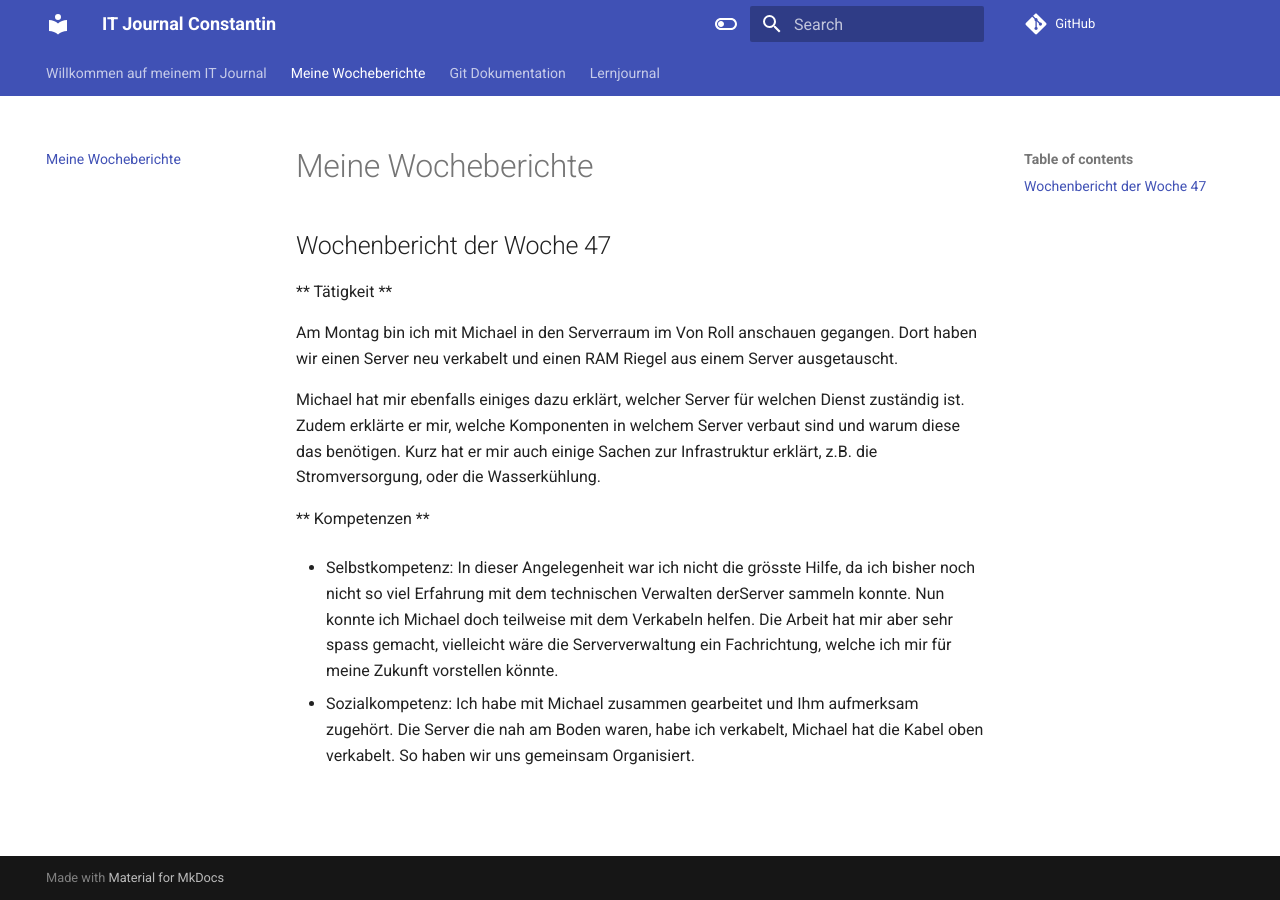
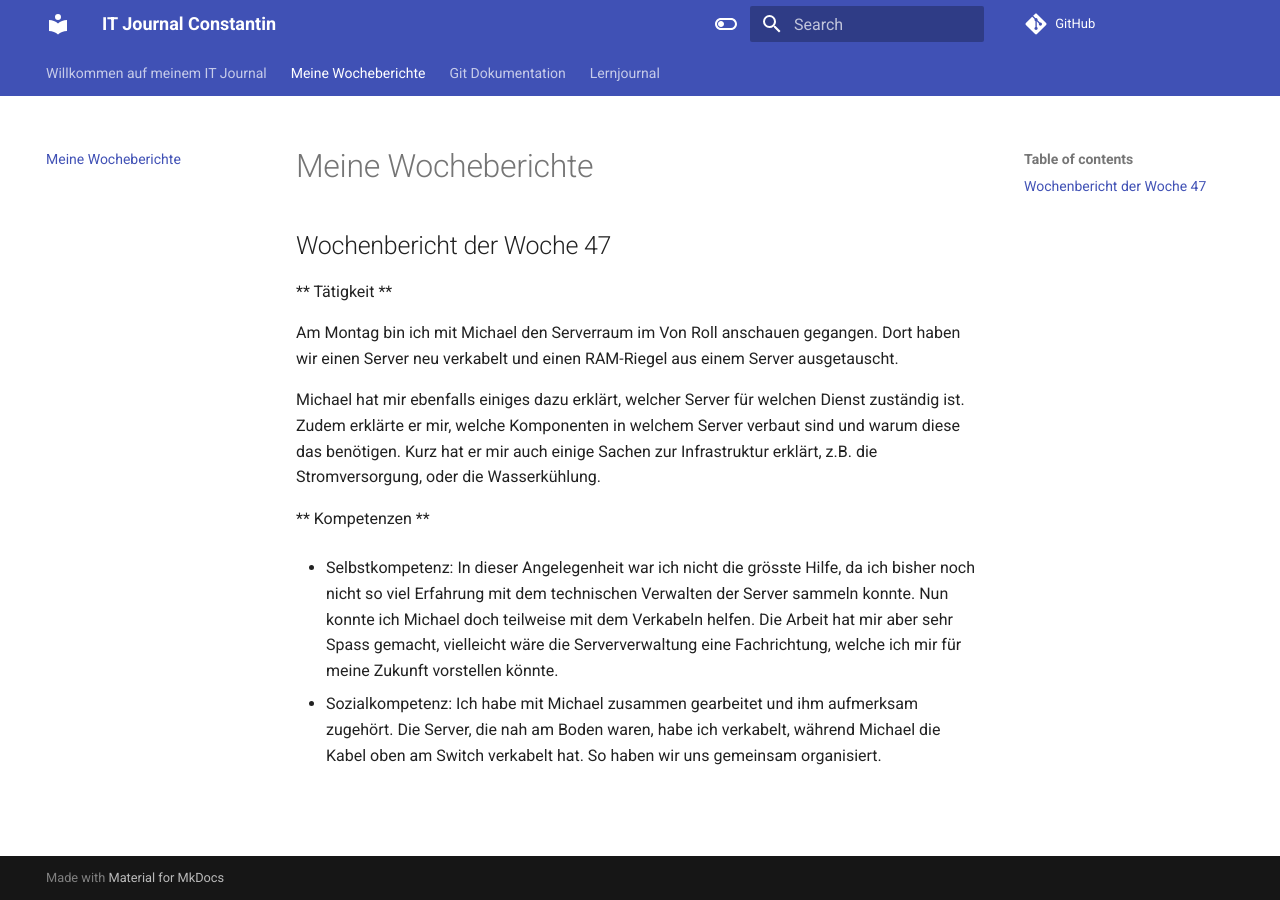
Before and after one commit to constantin-koenig/ITjournal, an MkDocs documentation site: the page built from docs/documentationen.md, in a window 1280 px wide. Built offline with MkDocs 1.6.1 and Material for MkDocs 9.7.7, drawn with Linux system fonts in a browser that asks for light colours; comment, search, counter and statistics services are not loaded.

```diff
--- a/docs/documentationen.md
+++ b/docs/documentationen.md
@@ -4,8 +4,8 @@
 
 ** Tätigkeit **
 
-Am Montag bin ich mit Michael in den Serverraum im Von Roll anschauen gegangen.
-Dort haben wir einen Server neu verkabelt und einen RAM Riegel aus einem Server ausgetauscht.
+Am Montag bin ich mit Michael den Serverraum im Von Roll anschauen gegangen.
+Dort haben wir einen Server neu verkabelt und einen RAM-Riegel aus einem Server ausgetauscht.
 
 Michael hat mir ebenfalls einiges dazu erklärt, welcher Server für welchen Dienst zuständig ist.
 Zudem erklärte er mir, welche Komponenten in welchem Server verbaut sind und warum diese das benötigen.
@@ -14,7 +14,7 @@ Kurz hat er mir auch einige Sachen zur Infrastruktur erklärt, z.B. die Stromver
 ** Kompetenzen **
 
 - Selbstkompetenz:
-In dieser Angelegenheit war ich nicht die grösste Hilfe, da ich bisher noch nicht so viel Erfahrung mit dem technischen Verwalten derServer sammeln konnte. Nun konnte ich Michael doch teilweise mit dem Verkabeln helfen. Die Arbeit hat mir aber sehr spass gemacht, vielleicht wäre die Serververwaltung ein Fachrichtung, welche ich mir für meine Zukunft vorstellen könnte.
+In dieser Angelegenheit war ich nicht die grösste Hilfe, da ich bisher noch nicht so viel Erfahrung mit dem technischen Verwalten der Server sammeln konnte. Nun konnte ich Michael doch teilweise mit dem Verkabeln helfen. Die Arbeit hat mir aber sehr Spass gemacht, vielleicht wäre die Serververwaltung eine Fachrichtung, welche ich mir für meine Zukunft vorstellen könnte.
 
 - Sozialkompetenz:
-Ich habe mit Michael zusammen gearbeitet und Ihm aufmerksam zugehört. Die Server die nah am Boden waren, habe ich verkabelt, Michael hat die Kabel oben verkabelt. So haben wir uns gemeinsam Organisiert.
+Ich habe mit Michael zusammen gearbeitet und ihm aufmerksam zugehört. Die Server, die nah am Boden waren, habe ich verkabelt, während Michael die Kabel oben am Switch verkabelt hat. So haben wir uns gemeinsam organisiert.
```
Also changed, not shown: docs/index.md (+2 -2 lines).
